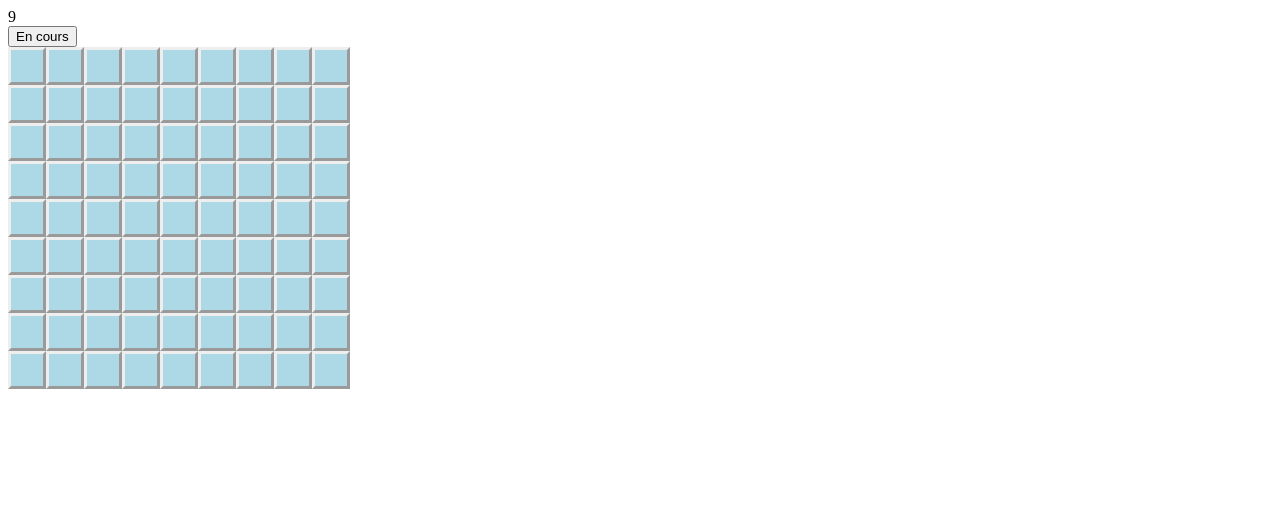
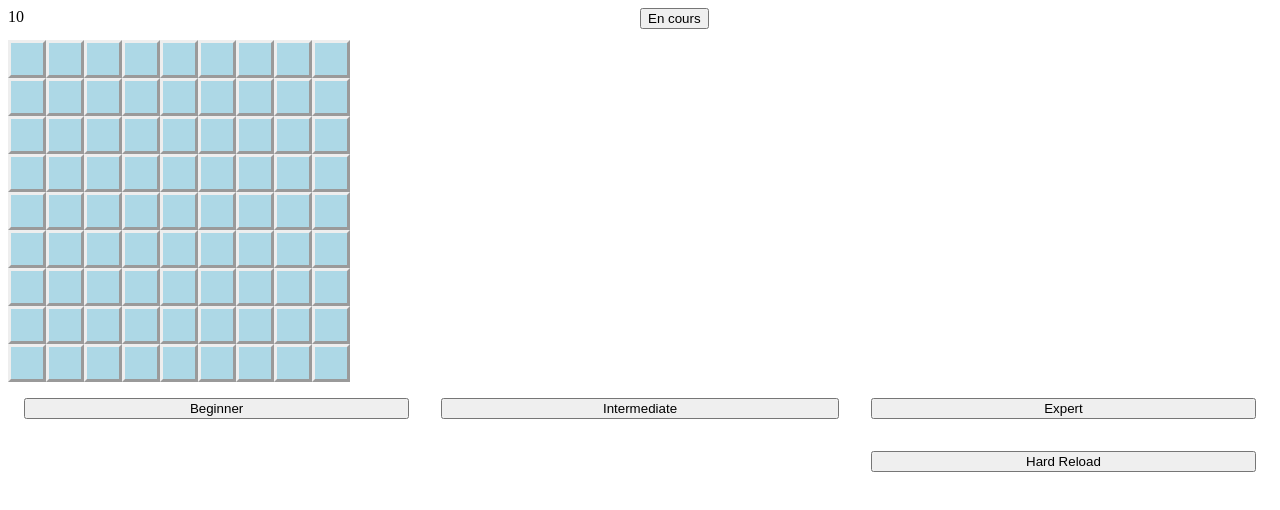
Before and after one commit to FredLL/MineSweeper, a React app: page / in a window 1280 px wide. Shown: the top 510 px of the page. Built offline with nearby package versions, Linux system fonts and the light colour scheme.

Commit message:
avec des boutons

```diff
--- a/src/App.tsx
+++ b/src/App.tsx
@@ -5,7 +5,7 @@ import {Game} from "./Game";
 
 let rows = 9;
 let cols = 9;
-let nbMines = 9;
+let nbMines = 10;
 
 const parsed = parse(location.search);
 if (parsed.rows && typeof parsed.rows == 'string') {
--- a/src/Game.tsx
+++ b/src/Game.tsx
@@ -51,7 +51,7 @@ export const Game:React.FC<GameProps> = (props: GameProps) => {
     }
 
     return <>
-        <div>
+        <div className="top-row">
             <div className="nb-mines">{state.nbMines - nbFlags}</div>
             <div className="result"><button onClick={onRestartClick}>{lib}</button></div>
         </div>
--- a/static/index.html
+++ b/static/index.html
@@ -9,5 +9,11 @@
 <body>
 <div id="MineSweeper">
 </div>
+<div class="footer">
+    <button class="footer-elt" onclick="javascript:location.search = 'cols=9&rows=9&nbMines=10'">Beginner</button>
+    <button class="footer-elt" onclick="javascript:location.search = 'cols=16&rows=16&nbMines=40'">Intermediate</button>
+    <button class="footer-elt" onclick="javascript:location.search = 'cols=30&rows=16&nbMines=99'">Expert</button>
+    <button class="footer-elt elt-3" onclick="javascript:location.reload(true);">Hard Reload</button>
+</div>
 </body>
 </html>
--- a/static/style.css
+++ b/static/style.css
@@ -76,3 +76,23 @@
     background-image: url(Minesweeper_flag.svg);
     background-color: orange;
 }
+
+.top-row {
+    display: grid;
+    grid-template-columns: 50% 50%;
+    min-height: 2rem
+}
+
+.footer {
+    display: grid;
+    grid-template-columns: 33% 1fr 33%;
+    min-height: 3.5rem
+}
+
+.footer-elt {
+    margin: 1rem;
+}
+
+.elt-3 {
+    grid-column: 3;
+}
```
